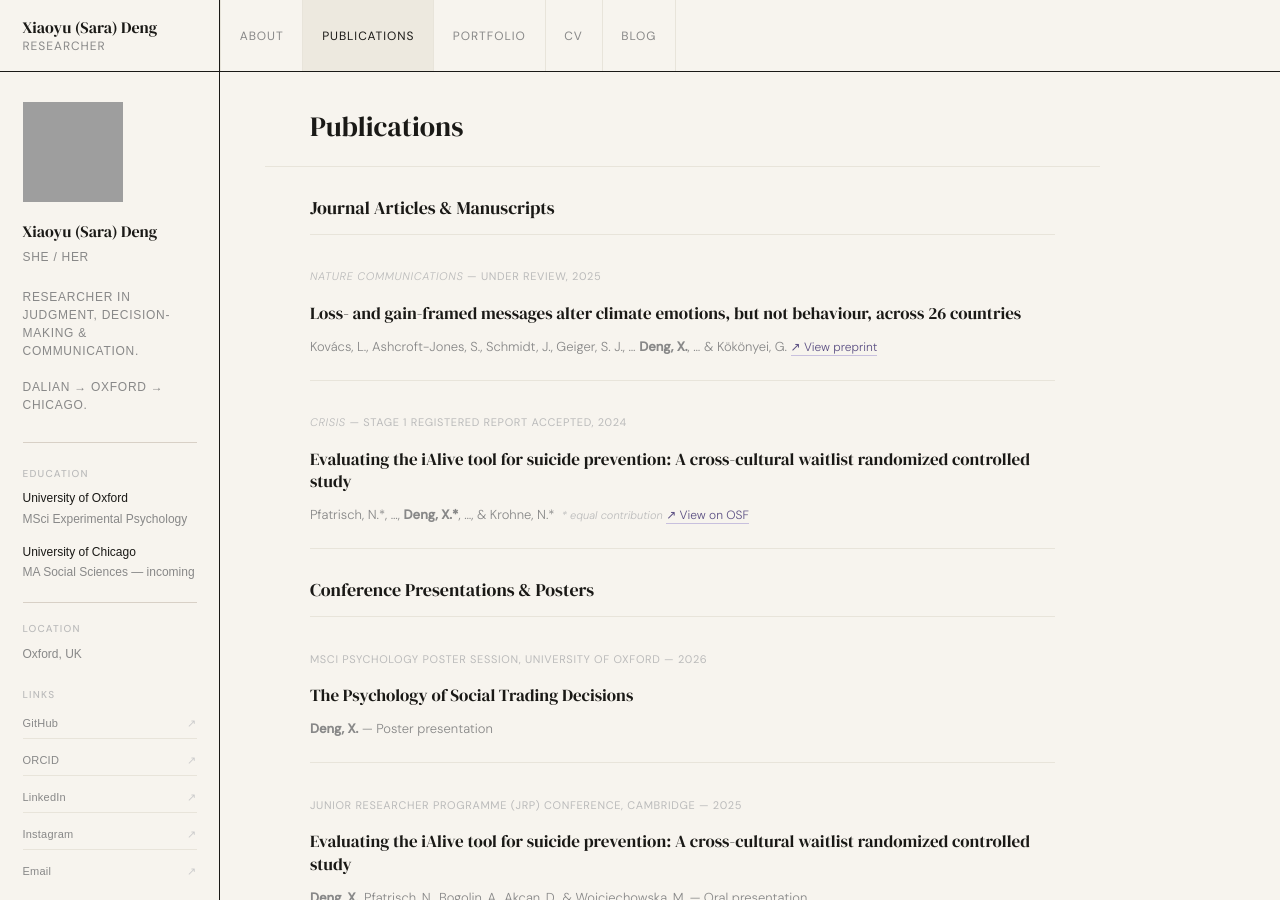
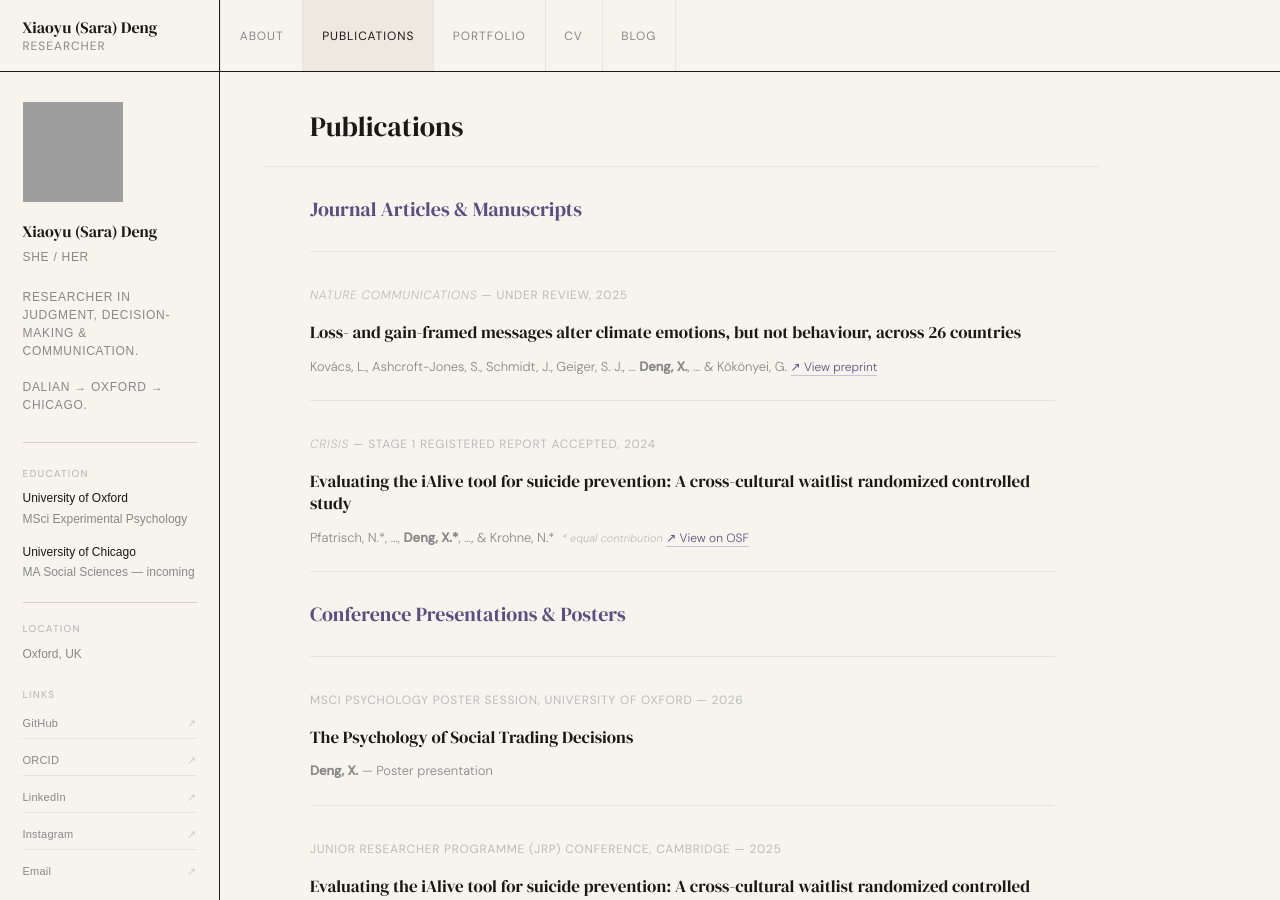
Before and after one commit to saradeng713/saradeng713.github.io, a Jekyll site: the page built from _pages/publications.html, in a window 1280 px wide and 900 px high. Built offline with Jekyll 4.4.1, drawn with Linux system fonts in a browser that asks for light colours; a script that is not in the unit is left out; grey boxes are pictures that could not be loaded.

Commit message:
Update custom.css

```diff
--- a/assets/css/custom.css
+++ b/assets/css/custom.css
@@ -636,12 +636,12 @@ code { padding: 1px 5px !important; }
 
 .pub-section-title {
   font-family: 'DM Serif Display', Georgia, serif !important;
-  font-size: 18px !important;
+  font-size: 20px !important;
   font-weight: 400 !important;
-  color: var(--text-primary) !important;
+  color: var(--lav-hd) !important;
   border-bottom: 1px solid var(--rule-light) !important;
   padding-top: 2rem !important;
-  padding-bottom: 1rem !important;
+  padding-bottom: 2rem !important;
   margin: 0 !important;
 }
 
@@ -651,7 +651,7 @@ code { padding: 1px 5px !important; }
 }
 
 .pub-venue {
-  font-size: 11px !important;
+  font-size: 12px !important;
   font-weight: 400 !important;
   letter-spacing: 0.06em !important;
   text-transform: uppercase !important;
```
